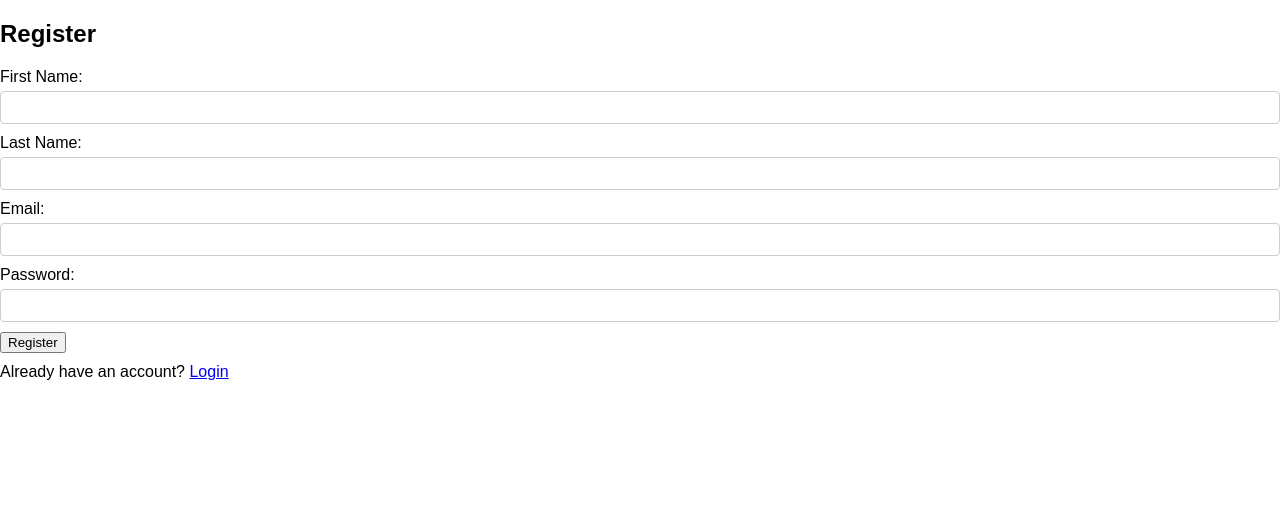
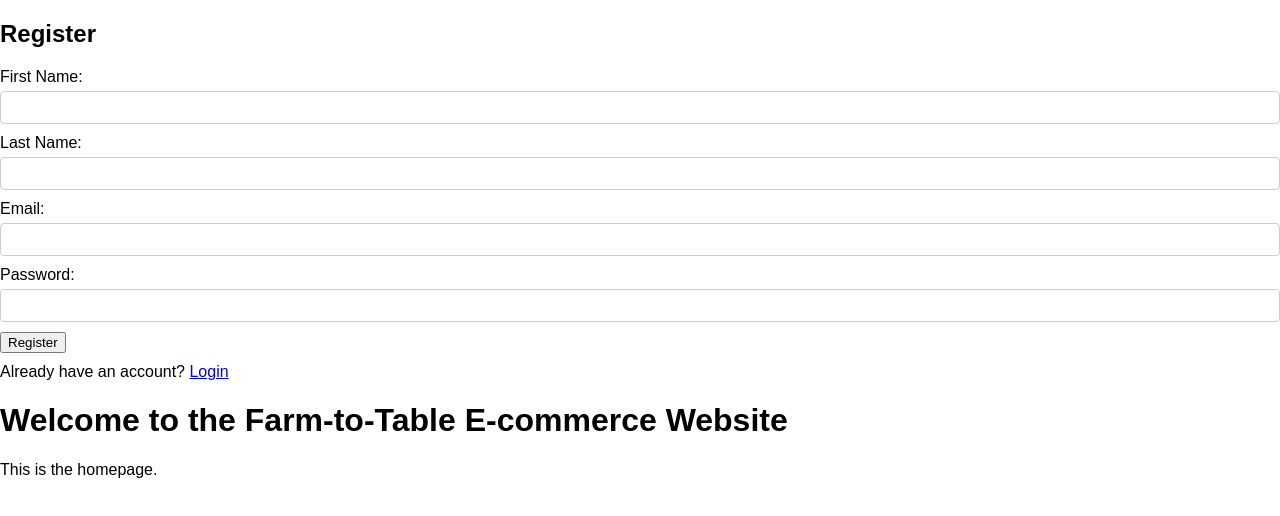
Before and after one commit to lorenzzzeu/CMSC-100-U1L-Project, a React (Vite) app: page /register in a window 1280 px wide. Shown: the top 516 px of the page. Built offline with nearby package versions, Linux system fonts and the light colour scheme.

Commit message:
feat: added homepage

```diff
--- a/src/main.jsx
+++ b/src/main.jsx
@@ -2,7 +2,7 @@ import React from 'react';
 import ReactDOM from 'react-dom';
 import { BrowserRouter as Router, Route, Routes } from 'react-router-dom';
 import './index.css';
-
+import Home from './pages/Home';
 import Root from './pages/Root';
 import Login from './pages/Login';
 import Register from './pages/Register';
@@ -21,6 +21,7 @@ ReactDOM.render(
   <React.StrictMode>
     <Router>
       <App />
+      <Home />
     </Router>
   </React.StrictMode>,
   document.getElementById('root')
--- /dev/null
+++ b/src/pages/Home.jsx
@@ -0,0 +1,13 @@
+// src/pages/Home.jsx
+import React from 'react';
+
+const Home = () => {
+  return (
+    <div>
+      <h1>Welcome to the Farm-to-Table E-commerce Website</h1>
+      <p>This is the homepage.</p>
+    </div>
+  );
+};
+
+export default Home;
```
